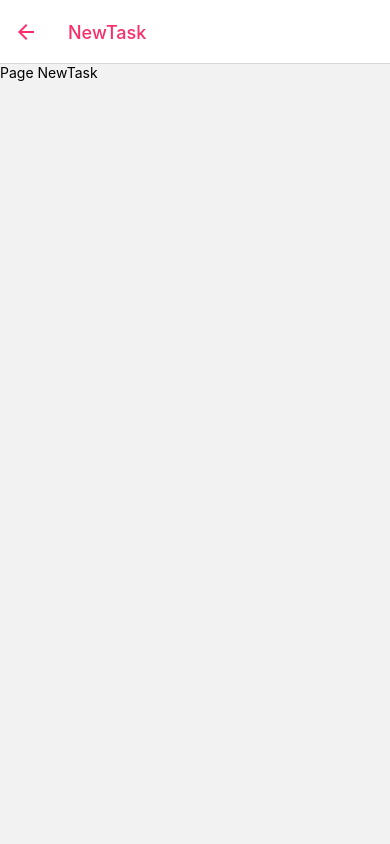
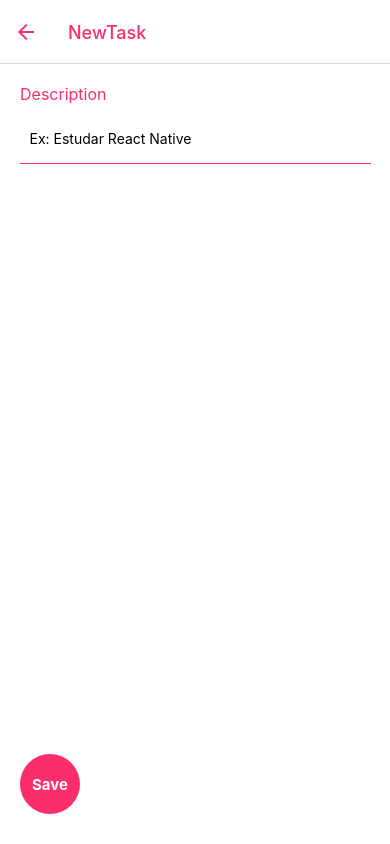
Before and after one commit to SouzaEdgar/crudApp, a React Native app: screen /NewTask in a window 390 px wide. Built offline with nearby package versions, Linux system fonts and the light colour scheme; no server answers; the database is empty.

Commit message:
new task function

```diff
--- a/src/pages/NewTask/index.js
+++ b/src/pages/NewTask/index.js
@@ -1,10 +1,45 @@
-import React from 'react';
-import { View, Text } from 'react-native';
+import React, { useState } from 'react';
+import { View, Text, TextInput, TouchableOpacity } from 'react-native';
 
-export default function NewTask() {
+import styles from './style';
+import { FIREBASE_DB } from '../../config/firebaseconfig';
+import { collection, addDoc } from 'firebase/firestore';
+
+export default function NewTask({ navigation }) {
+    const [description, setDescription] = useState(null);
+
+    async function addTask() {
+        const taskRef = await addDoc(collection(FIREBASE_DB, 'Tasks'), {
+            description: description,
+            status: false
+        })
+        navigation.navigate('Task');
+    }
+    /*
+    function addTask() {
+        FIREBASE_DB.collection('Tasks').add({
+            description: description,
+            status: false
+        });
+        navigation.navigate('Task');
+    }
+    */
+
     return (
-        <View>
-            <Text>Page NewTask</Text>
+        <View style={styles.container}>
+            <Text style={styles.label}>Description</Text>
+            <TextInput
+                style={styles.input}
+                placeholder='Ex: Estudar React Native'
+                onChangeText={setDescription}
+                value={description}
+            />
+            <TouchableOpacity
+                style={styles.buttonNewTask}
+                onPress={() => {addTask()}}
+            >
+                <Text style={styles.iconButton}>Save</Text>
+            </TouchableOpacity>
         </View>
     )
 }
--- a/src/pages/NewTask/style.js
+++ b/src/pages/NewTask/style.js
@@ -0,0 +1,43 @@
+import { StyleSheet } from "react-native";
+
+const styles = StyleSheet.create({
+    container: {
+        flex: 1,
+        backgroundColor: '#fff',
+    },
+    label: {
+        width: '90%',
+        marginTop: 20,
+        fontSize: 16,
+        marginLeft: 20,
+        color: '#F92E6A',
+    },
+    input: {
+        width: '90%',
+        marginTop: 10,
+        padding: 10,
+        height: 50,
+        borderBottomWidth: 1,
+        borderBottomColor: '#F92E6A',
+        marginLeft: 'auto',
+        marginRight: 'auto',
+    },
+    buttonNewTask: {
+        width: 60,
+        height: 60,
+        position: 'absolute',
+        bottom: 30,
+        left: 20,
+        backgroundColor: '#F92e6a',
+        borderRadius: 50,
+        justifyContent: 'center',
+        alignItems: 'center',
+    },
+    iconButton: {
+        color: '#fff',
+        fontSize: 15,
+        fontWeight: 'bold',
+    }
+})
+
+export default styles;
--- a/src/pages/Task/index.js
+++ b/src/pages/Task/index.js
@@ -34,6 +34,7 @@ export default function Task({navigation}) {
         return tasksList;
     }
 
+    // Funcional
     function deleteTask(id) {
         const taskRef = collection(FIREBASE_DB, 'Tasks');
         deleteDoc(doc(taskRef, id));
@@ -70,6 +71,9 @@ export default function Task({navigation}) {
                 // Esconder a barra vertical da list
                 showsVerticalScrollIndicator={false}
                 data={tasks}
+                // Como o data esta obtendo as tasks, ao renderizar um item
+                //  é obtido uma task por vez, dessa forma ao pegar item.id
+                //  você consegue o id relativo ao item propriamente dito
                 renderItem={({item}) => {
                     return (
                         <View style={styles.Tasks}>
```
